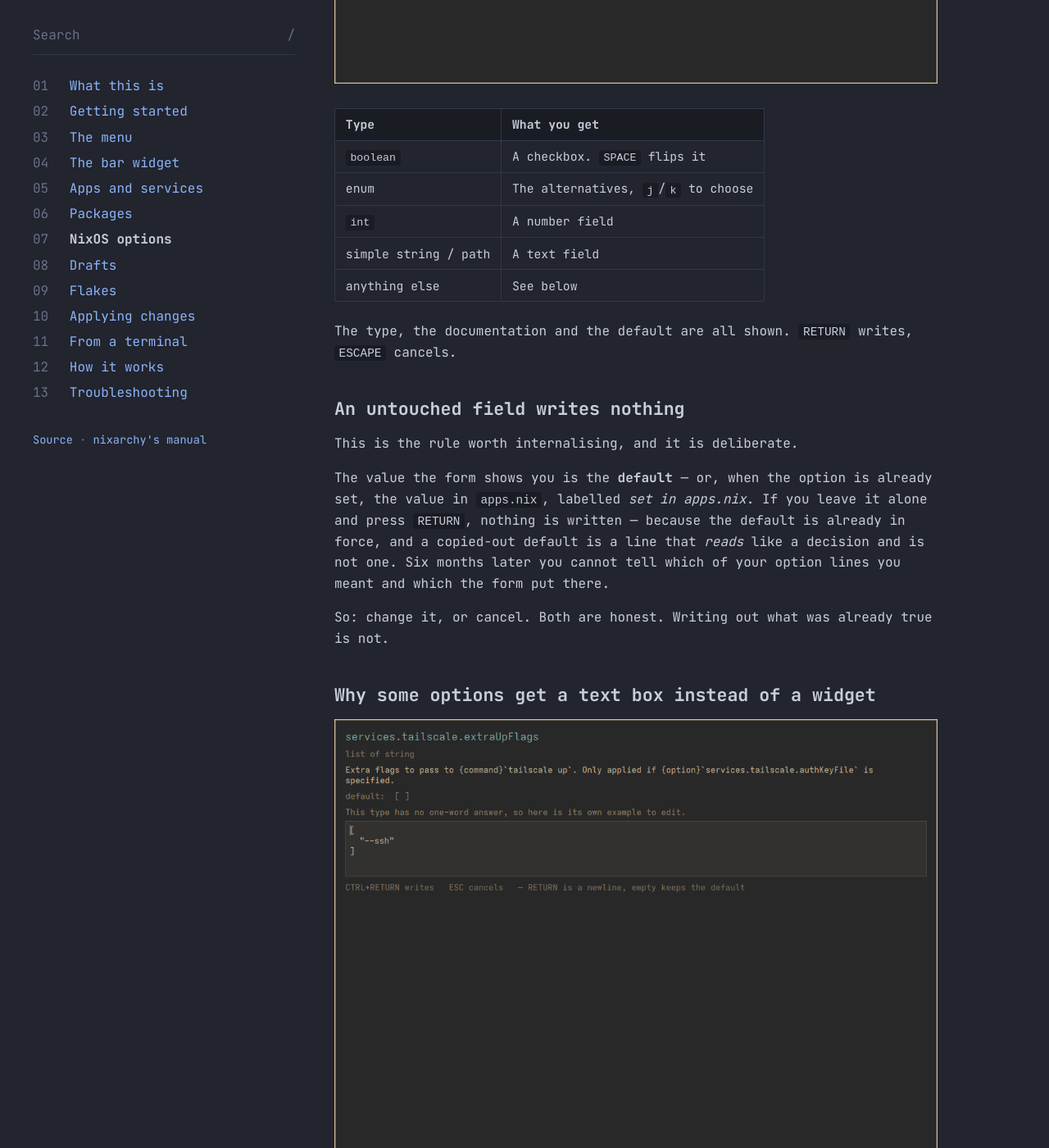
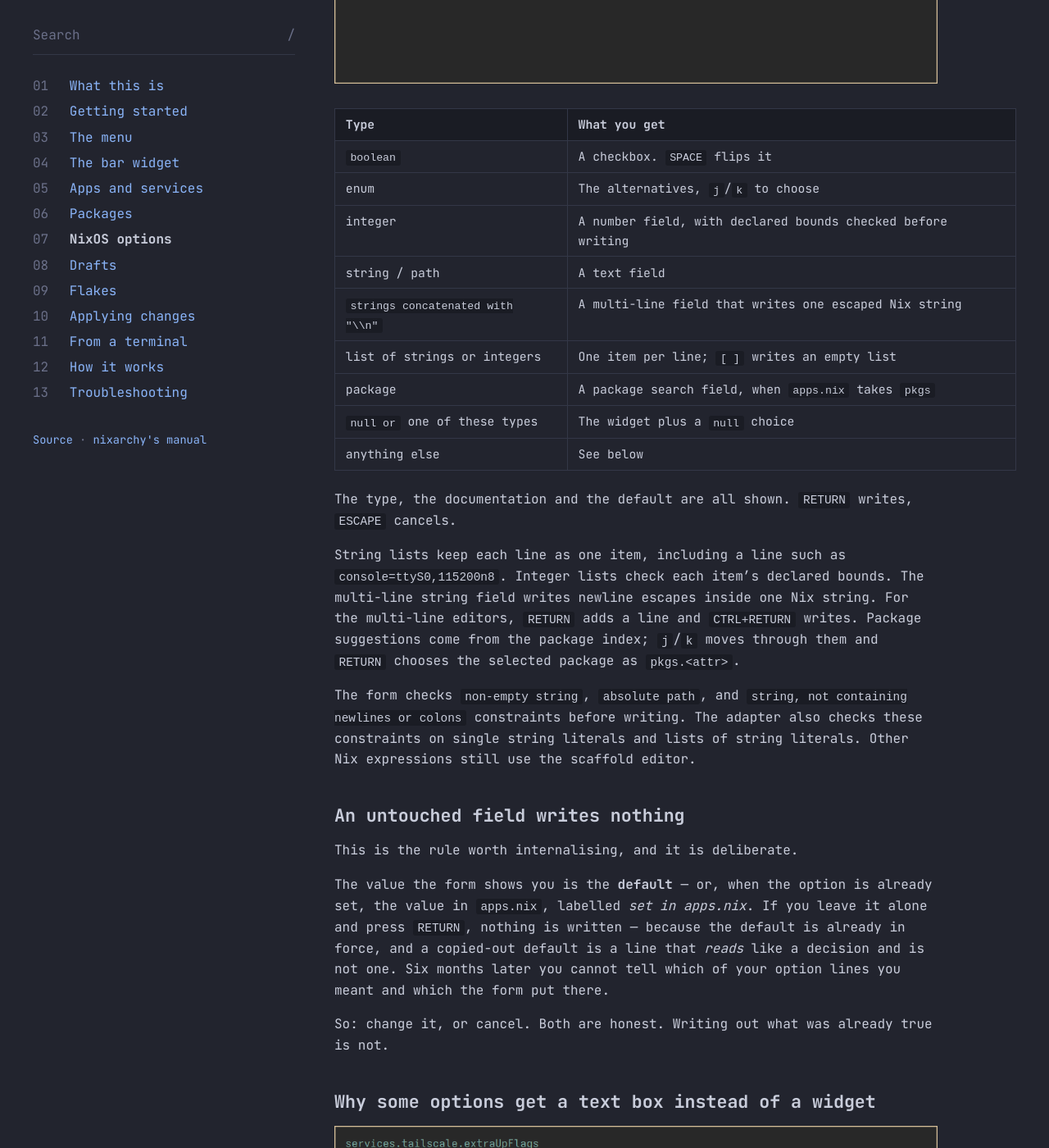
Before and after one commit to olafkfreund/nixarchy-pkg, a Jekyll site: the page built from docs/manual/options.md, in a window 1280 px wide and 1400 px high, scrolled down 2164 px. Shown: the whole window at 82% size. Built offline with Jekyll 4.4.1, drawn with Linux system fonts in a browser that asks for light colours; some of the changed text lies outside the part shown.

Commit message:
feat(opt): widgets for the common types -- type grammar, constraints, list, package, null and multi-line (#61)
Plan PR 5, steps 8-9 and its docs (Codex, one run; verified by the workflow agent and the lead).

Co-Authored-By: Claude Opus 5.5 <noreply@anthropic.com>
Claude-Session: https://claude.ai/code/session_01WtDyDubftZDANveKdhaPiL

```diff
--- a/docs/manual/options.md
+++ b/docs/manual/options.md
@@ -40,12 +40,28 @@ with a label — an actual widget, when the type admits one.
 | --- | --- |
 | `boolean` | A checkbox. `SPACE` flips it |
 | enum | The alternatives, `j`/`k` to choose |
-| `int` | A number field |
-| simple string / path | A text field |
+| integer | A number field, with declared bounds checked before writing |
+| string / path | A text field |
+| `strings concatenated with "\\n"` | A multi-line field that writes one escaped Nix string |
+| list of strings or integers | One item per line; `[ ]` writes an empty list |
+| package | A package search field, when `apps.nix` takes `pkgs` |
+| `null or` one of these types | The widget plus a `null` choice |
 | anything else | See below |
 
 The type, the documentation and the default are all shown. `RETURN` writes,
 `ESCAPE` cancels.
+
+String lists keep each line as one item, including a line such as
+`console=ttyS0,115200n8`. Integer lists check each item's declared bounds.
+The multi-line string field writes newline escapes inside one Nix string.
+For the multi-line editors, `RETURN` adds a line and `CTRL+RETURN` writes.
+Package suggestions come from the package index; `j`/`k` moves through them
+and `RETURN` chooses the selected package as `pkgs.<attr>`.
+
+The form checks `non-empty string`, `absolute path`, and `string, not
+containing newlines or colons` constraints before writing. The adapter also
+checks these constraints on single string literals and lists of string
+literals. Other Nix expressions still use the scaffold editor.
 
 ## An untouched field writes nothing
 
@@ -66,8 +82,10 @@ is not.
 
 ![A scaffolded option](../img/09-option-form-scaffold.png)
 
-Booleans, enums, integers and simple strings get a real widget. Lists,
-`null or T`, attribute sets, submodules and functions do not.
+Only the exact types above get widgets. Pattern strings, attribute sets,
+submodules, functions, and lists of more complex values use the scaffold.
+Package types also use it when `apps.nix` does not take `pkgs`; the form says
+why.
 
 They get the option's own example — or its default — in a text box, with
 its type and documentation beside it. Edit it and RETURN writes it as a
```
Also changed, not shown: docs/manual/from-a-terminal.md (+21 -0 lines), plan/2026-11-16-61-option-forms.md (+2 -0 lines), tests/fixtures/options.json (+7 -0 lines), 5 other files.
